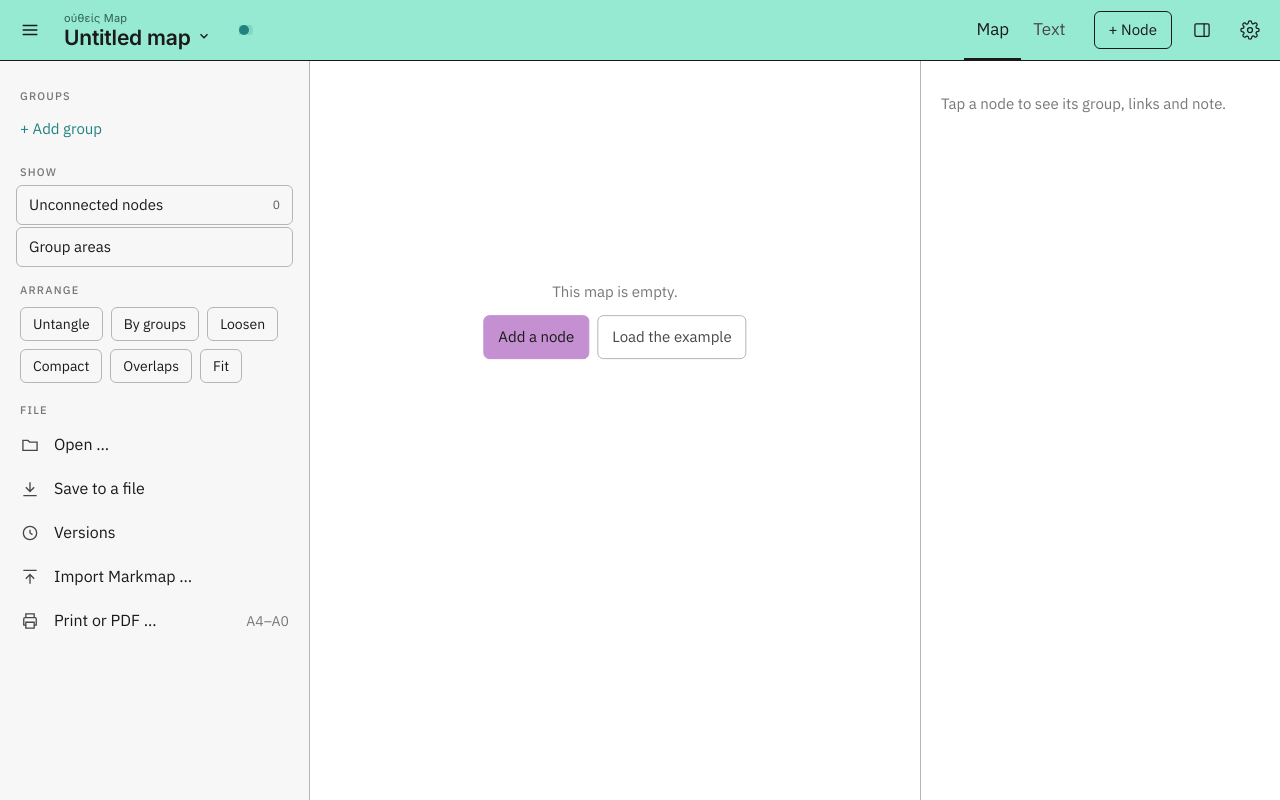
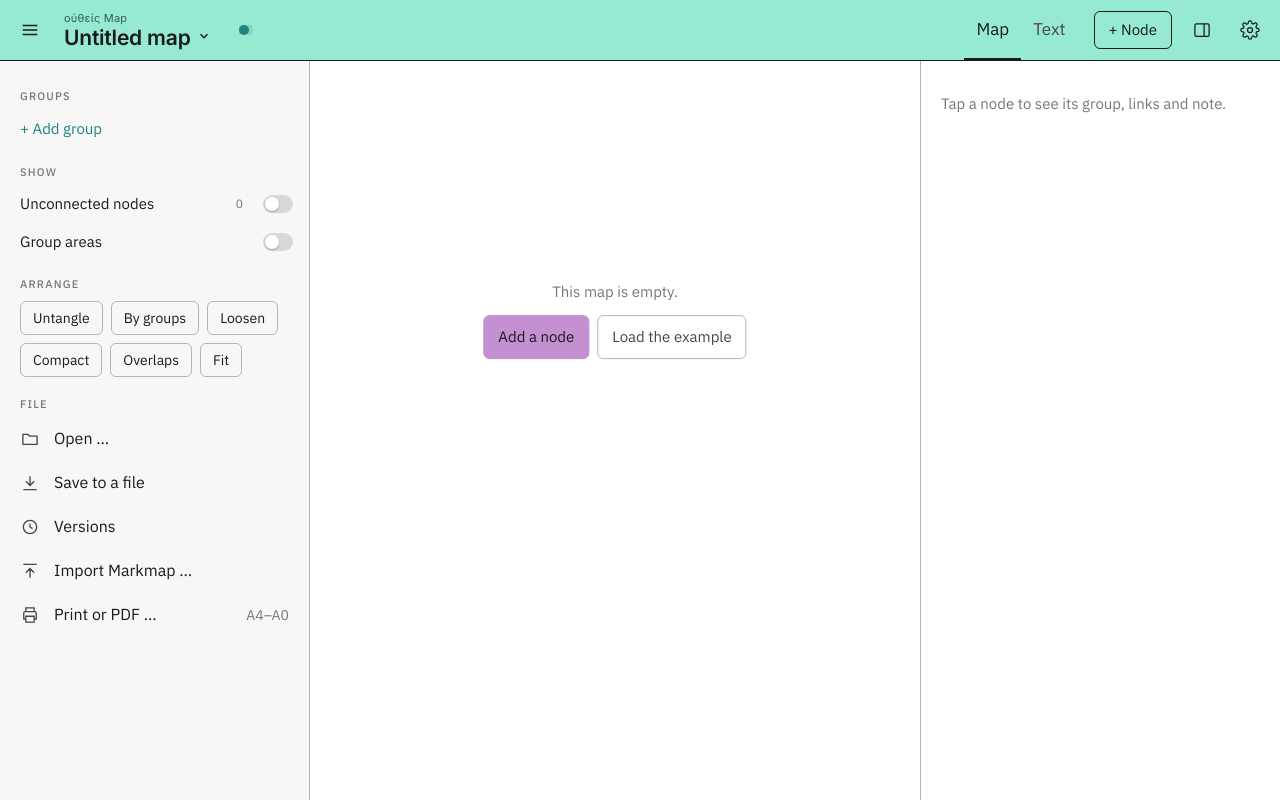
Before and after one commit to ergonoi/ergonoi-map, a plain HTML site: page dist/outheis-map.html in a window 1280 px wide. Drawn offline with Linux system fonts and the light colour scheme.

Commit message:
0.6.2: links to stickers count as links for Unconnected nodes; Show as two compact switch rows; tag and bin in a group row appear on hover; keys act on the map only, never with the focus in a column or menu

```diff
--- a/dist/outheis-map.html
+++ b/dist/outheis-map.html
@@ -103,9 +103,13 @@
   #side .mrow .r { margin-left:auto; color:var(--muted); font-size:14px; max-width:50%; overflow:hidden; text-overflow:ellipsis; white-space:nowrap; }
   #side .sepl { border-top:.5px solid var(--line); margin:10px 0; }
   #side .hint { font-size:13px; color:var(--muted); padding:4px 20px; margin:0; }
-  #side .tog { display:flex; align-items:center; gap:10px; width:calc(100% - 32px); margin:2px 16px; min-height:40px; padding:0 12px; font-size:15px; text-align:left; }
-  #side .tog[aria-pressed="true"] { background:var(--fg); color:var(--page); border-color:var(--fg); }
-  #side .tog .n { margin-left:auto; font-size:12px; opacity:.7; }
+  #side .srow { display:flex; align-items:center; gap:10px; width:100%; min-height:38px; padding:0 16px 0 20px; border:0; border-radius:0; text-align:left; font-size:15px; color:var(--fg); }
+  #side .srow .n { margin-left:auto; color:var(--muted); font-size:12px; }
+  #side .srow .swt { margin-left:auto; flex:none; width:30px; height:18px; border-radius:9px; background:#DAD7D7; position:relative; transition:background .15s; }
+  #side .srow .n + .swt { margin-left:10px; }
+  #side .srow .swt::after { content:""; position:absolute; top:2px; left:2px; width:14px; height:14px; border-radius:50%; background:#fff; box-shadow:0 1px 2px rgba(0,0,0,.25); transition:left .15s; }
+  #side .srow .swt.on { background:var(--ok); }
+  #side .srow .swt.on::after { left:14px; }
   #pop .seg { display:flex; gap:6px; padding:6px 16px 10px; flex-wrap:wrap; }
   #pop .seg button { min-height:36px; min-width:44px; padding:0 10px; font-size:15px; }
   #pop .seg button[aria-pressed="true"] { background:var(--fg); color:var(--page); border-color:var(--fg); }
@@ -216,6 +220,10 @@
   .node .stks .st i { width:4px; height:11px; border-radius:1px; display:block; }
   #side .grp .addb { border:0; min-width:28px; min-height:var(--tap); padding:0; display:inline-flex; align-items:center; justify-content:center; color:var(--fg2); }
   #side .grp .addb:hover { color:var(--fg); }
+  @media (hover: hover) and (pointer: fine) {
+    #side .grp .tagb:not([aria-pressed="true"]), #side .grp .delb { visibility:hidden; }
+    #side .grp:hover .tagb, #side .grp:hover .delb, #side .grp:focus-within .tagb, #side .grp:focus-within .delb { visibility:visible; }
+  }
   #side .grp .delb { border:0; min-width:28px; min-height:var(--tap); padding:0; display:inline-flex; align-items:center; justify-content:center; color:var(--line); }
   #side .grp .delb:hover, #side .grp .delb:focus-visible { color:var(--danger); }
   #side .grp .tagb { border:0; min-width:28px; min-height:var(--tap); padding:0; display:inline-flex; align-items:center; justify-content:center; color:var(--line); }
@@ -618,7 +626,7 @@
         const st = stickersOf(n).filter(m => !HIDDEN.has(m.color));
         if (st.length) el.insertAdjacentHTML("beforeend", `<div class="stks">${st.map(m => `<span class="st" data-stk="${esc(m.id)}" title="${esc(groupName(m.color) || "")}"><i style="background:${esc(m.color)}"></i>${esc(m.title)}</span>`).join("")}</div>`);
       }
-      el.classList.toggle("bg", UNCONN && linksShown(n.id).length > 0);
+      el.classList.toggle("bg", UNCONN && edgesOf(n.id).length > 0);
       const pinEl = el.querySelector(".pin"); if (pinEl) { const tt = document.createElementNS(SVGNS, "title"); tt.textContent = pinEl.getAttribute("data-tip"); pinEl.appendChild(tt); }
       el.classList.toggle("target", !!linking && linking !== n.id);
     }
@@ -703,8 +711,11 @@
         + `<span class="n">${n}</span><button type="button" class="addb" data-gnew="${esc(c)}" title="New node in ${esc(name || "this group")}" aria-label="New node in ${esc(name || "this group")}">${PLUS}</button>` + (none ? "" : `<button type="button" class="tagb" data-gtag="${esc(c)}" aria-pressed="${!!(state.stickers || {})[c]}" title="${(state.stickers || {})[c] ? "Shown as stickers on the linked nodes; click to show as nodes" : "Show as stickers on the linked nodes (an attribute rather than a group)"}" aria-label="Stickers">${TAG}</button>`) + (none ? "" : `<button type="button" class="delb" data-gdel="${esc(c)}" title="Delete the group" aria-label="Delete ${esc(name || "the group")}">${TRASH}</button>`) + `<button type="button" class="eye" data-geye="${esc(c)}" aria-pressed="${!off}" title="${off ? "Show" : "Hide"} (press and hold: only this group)" aria-label="${off ? "Show" : "Hide"} ${esc(name || "the group")}">${off ? EYE_OFF : EYE}</button></div>`;
     }).join("");
     h += `<button type="button" class="act" data-gadd="1">+ Add group</button>`;
-    const loose = state.nodes.filter(n => !isSticker(n) && !linksShown(n.id).length).length;
-    h += `<h3>Show</h3><button type="button" class="tog" data-unconn="1" aria-pressed="${UNCONN}" title="Nodes without any link stand out; the others step back">Unconnected nodes<span class="n">${loose}</span></button><button type="button" class="tog" data-regions="1" aria-pressed="${REGIONS}" title="A soft area with its name behind each group">Group areas</button>`;
+    // a link to a sticker is a link: only nodes without any link count as unconnected
+    const loose = state.nodes.filter(n => !isSticker(n) && !edgesOf(n.id).length).length;
+    // Show: two rows with a switch, as settings rows (no large buttons)
+    const SW = on => `<span class="swt${on ? " on" : ""}" aria-hidden="true"></span>`;
+    h += `<h3>Show</h3><button type="button" class="srow" data-unconn="1" role="switch" aria-checked="${UNCONN}" title="Nodes without any link stand out; the others step back">Unconnected nodes<span class="n">${loose}</span>${SW(UNCONN)}</button><button type="button" class="srow" data-regions="1" role="switch" aria-checked="${REGIONS}" title="A soft area with its name behind each group">Group areas${SW(REGIONS)}</button>`;
     h += `<div class="wide"><h3>Arrange</h3><div class="row2"><button type="button" data-ar="untangle">Untangle</button><button type="button" data-ar="groups" title="Groups as areas, ranked by their arrows">By groups</button><button type="button" data-ar="loosen">Loosen</button><button type="button" data-ar="compact">Compact</button><button type="button" data-ar="overlaps">Overlaps</button><button type="button" data-ar="fit">Fit</button>${state.nodes.some(n => n.pinned) ? `<button type="button" data-ar="unpin" title="Release every pinned node">Unpin all (${state.nodes.filter(n => n.pinned).length})</button>` : ""}</div></div>`;
     const fileR = FILE.handle ? esc(FILE.name) : canFile ? "" : "download";
     h += `<h3>File</h3>
@@ -715,7 +726,7 @@
       <button type="button" class="mrow" data-f="ver">${ICO.ver}Versions<span class="r">${versionCount || ""}</span></button>
       <button type="button" class="mrow" data-f="imp">${ICO.imp}Import Markmap …</button>
       <button type="button" class="mrow" data-f="print">${ICO.print}Print or PDF …<span class="r">A4–A0</span></button>
-      <div class="narrow"><div class="sepl"></div><button type="button" class="mrow" data-f="set">${ICO.set}Settings</button><p class="hint">Version 0.6.1</p></div>`;
+      <div class="narrow"><div class="sepl"></div><button type="button" class="mrow" data-f="set">${ICO.set}Settings</button><p class="hint">Version 0.6.2</p></div>`;
     box.innerHTML = h;
   }
   let gPress = null, gPressAt = 0, gPressKey = "";
@@ -1065,7 +1076,10 @@
   }
 
   window.addEventListener("keydown", ev => {
-    if (ev.target.tagName === "INPUT" || document.querySelector("dialog[open]")) return;
+    // keys act on the map only: never while typing, in a dialog, or with the focus on a
+    // control of the columns or a menu (a Backspace there must not delete the selected node)
+    if (/INPUT|TEXTAREA|SELECT/.test(ev.target.tagName) || ev.target.isContentEditable || document.querySelector("dialog[open]")) return;
+    if (ev.target.closest && ev.target.closest("#side, #det, #pop, header")) return;
     if ((ev.ctrlKey || ev.metaKey) && ev.key.toLowerCase() === "z") { ev.preventDefault(); undo(); return; }
     if (ev.key === "Delete" || ev.key === "Backspace") {
       if (sel.size) { ev.preventDefault(); removeNodes([...sel]); }
```
Also changed, not shown: src/map.src.html (+21 -7 lines), 1 other file.
